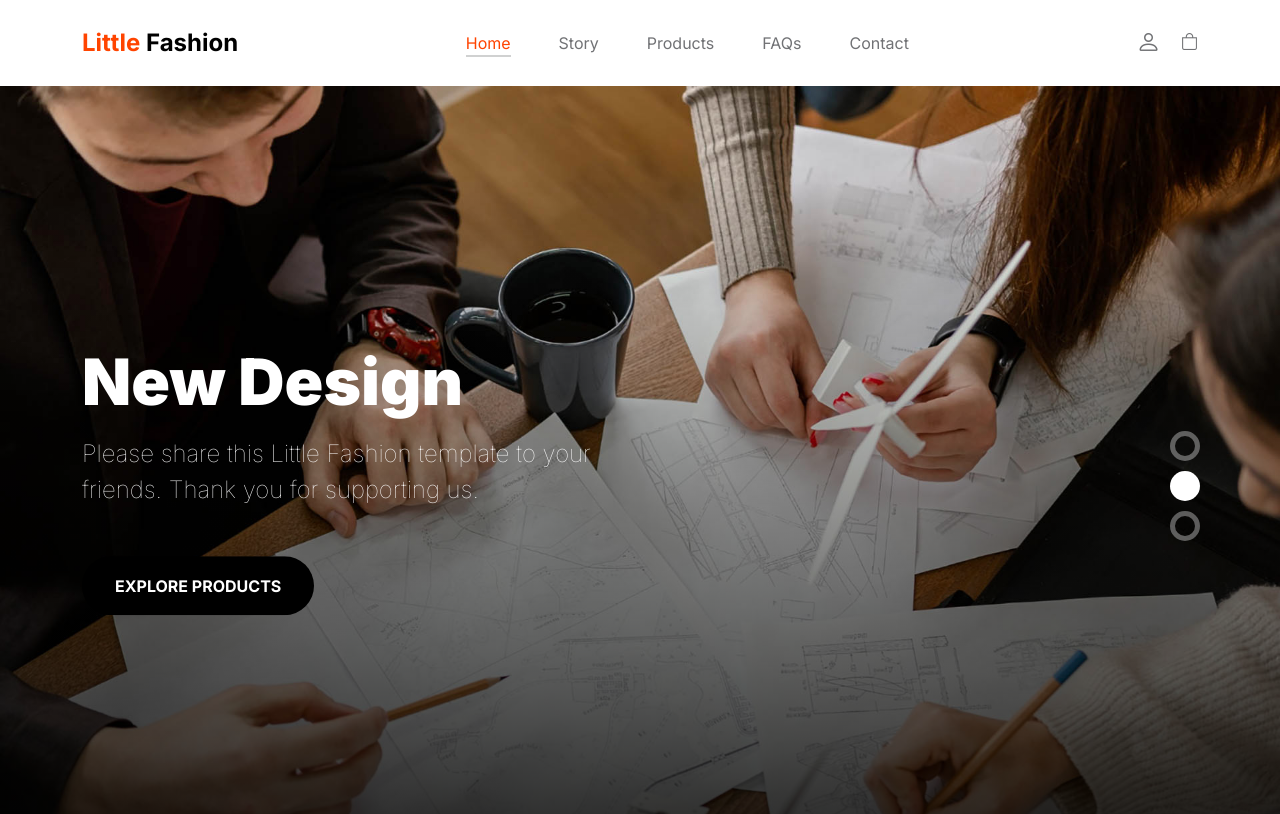
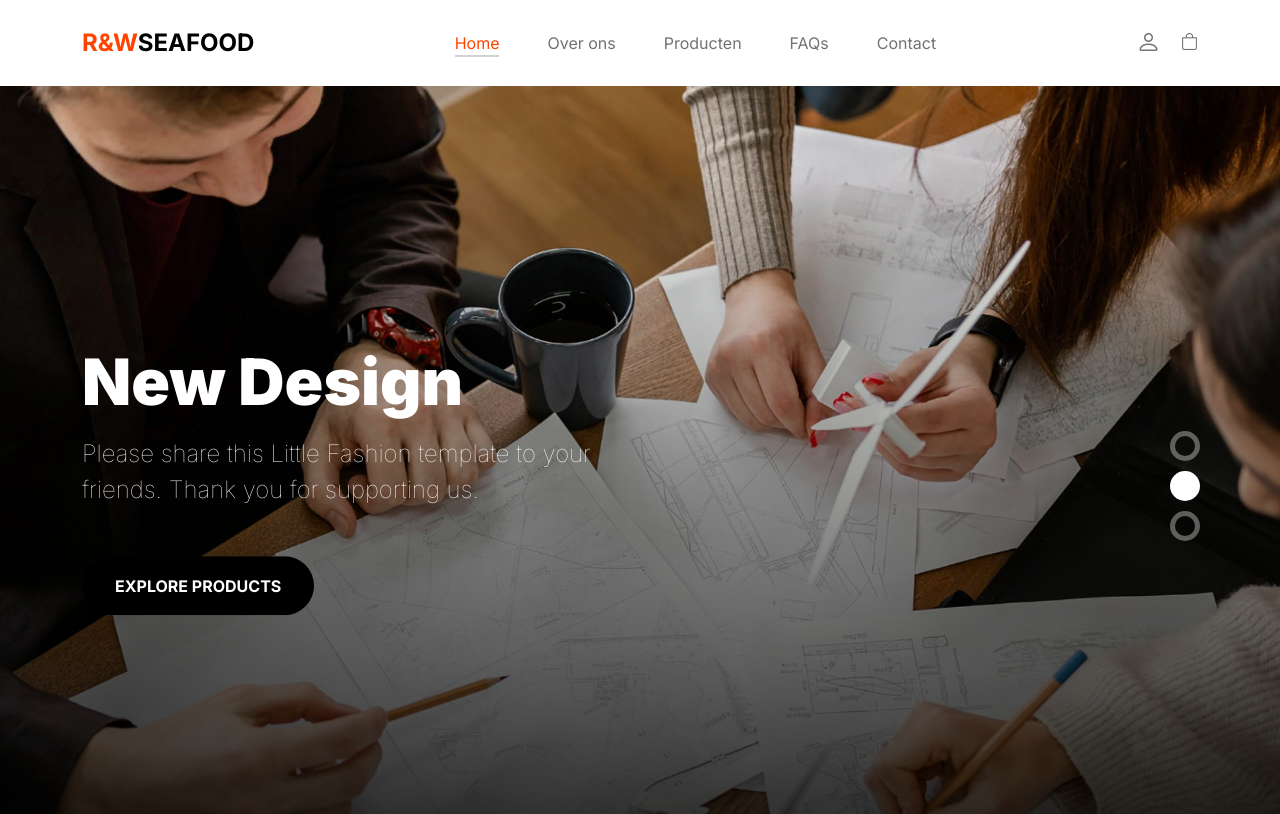
Before and after one commit to 224594/rw-seafood, a plain HTML site: page Little Fashion Free Website Template - Free-CSS.com/2127_little_fashion/index.html in a window 1280 px wide. Shown: the top 814 px of the page. Drawn offline with Linux system fonts and the light colour scheme.

Commit message:
Navbar update

```diff
--- a/Little Fashion Free Website Template - Free-CSS.com/2127_little_fashion/index.html
+++ b/Little Fashion Free Website Template - Free-CSS.com/2127_little_fashion/index.html
@@ -48,7 +48,7 @@ https://www.tooplate.com/view/2127-little-fashion
                     </button>
 
                     <a class="navbar-brand" href="index.html">
-                        <strong><span>Little</span> Fashion</strong>
+                        <strong><span>R&W</span>SEAFOOD</strong>
                     </a>
 
                     <div class="d-lg-none">
@@ -64,11 +64,11 @@ https://www.tooplate.com/view/2127-little-fashion
                             </li>
 
                             <li class="nav-item">
-                                <a class="nav-link" href="about.html">Story</a>
+                                <a class="nav-link" href="about.html"> Over ons</a>
                             </li>
 
                             <li class="nav-item">
-                                <a class="nav-link" href="products.html">Products</a>
+                                <a class="nav-link" href="products.html">Producten</a>
                             </li>
 
                             <li class="nav-item">
```
